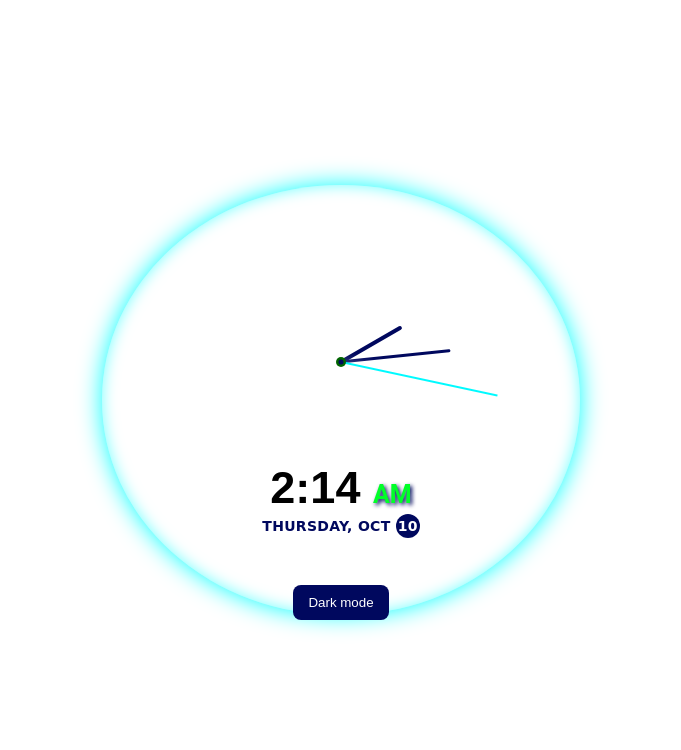
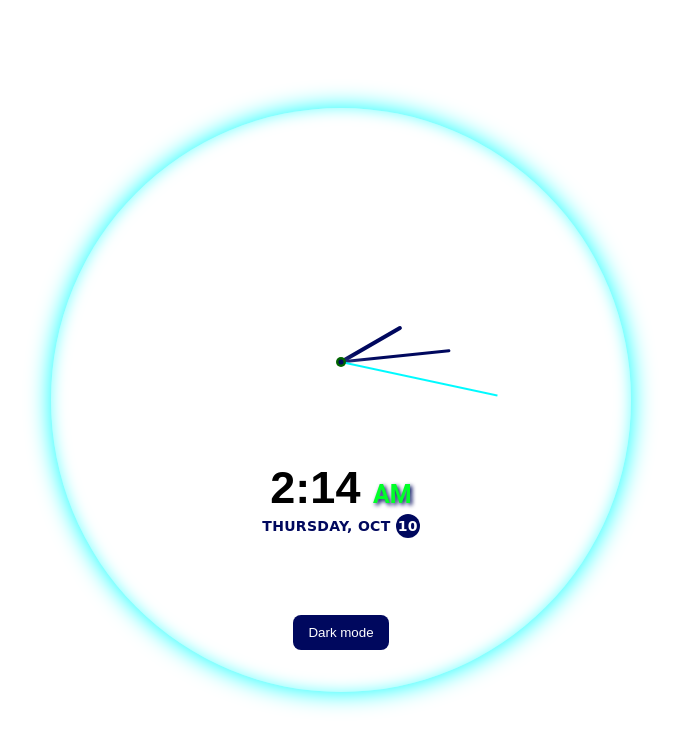
Before and after one commit to Tveerababu/Radial-Clock, a plain HTML site: page index.html in a window 1280 px wide. Shown: the whole page, without its empty margins (299-980 px from the left). Drawn offline with Linux system fonts and the light colour scheme.

Commit message:
Update style.css

```diff
--- a/style.css
+++ b/style.css
@@ -42,7 +42,7 @@ body {
   border-radius: 8px;
   padding: 10px 15px;
   position: absolute;
-  bottom: 180px;
+  bottom: 150px;
 }
 .toggle:hover{
   box-shadow:0 0 20px #98FF00;
@@ -58,7 +58,7 @@ body {
   align-items: center;
   border: 0px solid #00FFFF;
   border-radius: 50%;
-  padding: 6% 12%;
+  padding: 12% 16%;
   box-shadow:0 0 25px #00FFFF,inset 0 0 15px #00FFFF8C;
 }
 
```
